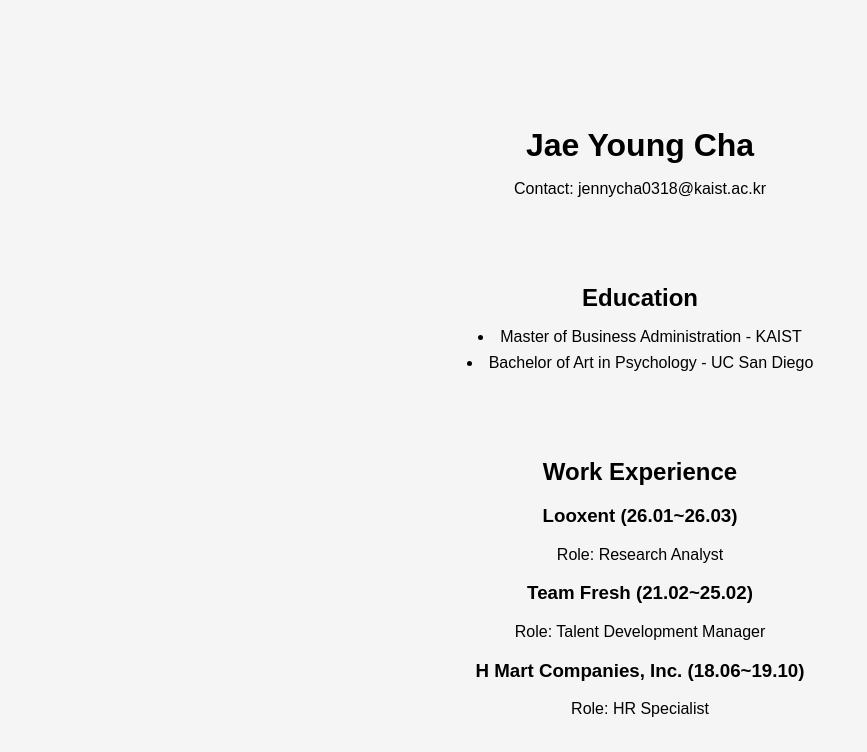
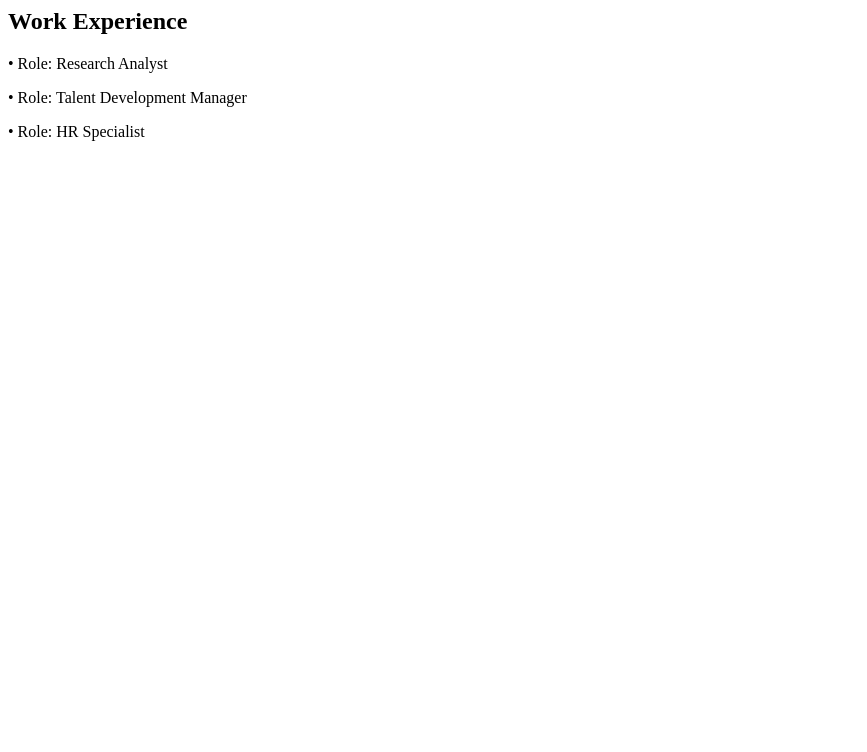
Before and after one commit to jennycha0318/intro, a plain HTML site: page index.html in a window 1280 px wide. Shown: the whole page, without its empty margins (0-867 px from the left). Drawn offline with Linux system fonts and the light colour scheme.

Commit message:
Update Work Experience section to include bullet points before Role lines.

```diff
--- a/index.html
+++ b/index.html
@@ -1,67 +1,6 @@
-<!DOCTYPE html>
-<html lang="en">
-<head>
-    <meta charset="UTF-8">
-    <meta name="viewport" content="width=device-width, initial-scale=1.0">
-    <title>Jae Young Cha's Portfolio</title>
-    <style>
-        body {
-            display: flex;
-            flex-direction: column;
-            justify-content: center;
-            align-items: center;
-            min-height: 100vh;
-            margin: 0;
-            padding: 20px;
-            font-family: Arial, sans-serif;
-            background-color: #f5f5f5;
-        }
-
-        header, section {
-            text-align: center;
-            max-width: 600px;
-            margin: 20px 0;
-        }
-
-        h1 {
-            margin-bottom: 10px;
-        }
-
-        h2 {
-            margin-top: 30px;
-            margin-bottom: 15px;
-        }
-
-        ul {
-            list-style-position: inside;
-            padding: 0;
-        }
-
-        li {
-            margin: 8px 0;
-        }
-    </style>
-</head>
-<body>
-    <header>
-        <h1>Jae Young Cha</h1>
-        <p>Contact: jennycha0318@kaist.ac.kr</p>
-    </header>
-    <section>
-        <h2>Education</h2>
-        <ul>
-            <li> Master of Business Administration - KAIST </li>
-            <li> Bachelor of Art in Psychology - UC San Diego</li>
-        </ul>
-    </section>
-    <section>
-        <h2>Work Experience</h2>
-        <h3>Looxent (26.01~26.03)</h3>
-        <p>Role: Research Analyst</p>
-        <h3>Team Fresh (21.02~25.02)</h3>
-        <p>Role: Talent Development Manager</p>
-        <h3>H Mart Companies, Inc. (18.06~19.10)</h3>
-        <p>Role: HR Specialist</p>
-    </section>
-</body>
-</html>
+<div class="work-experience">
+    <h2>Work Experience</h2>
+    <p>• Role: Research Analyst</p>
+    <p>• Role: Talent Development Manager</p>
+    <p>• Role: HR Specialist</p>
+</div>
```
